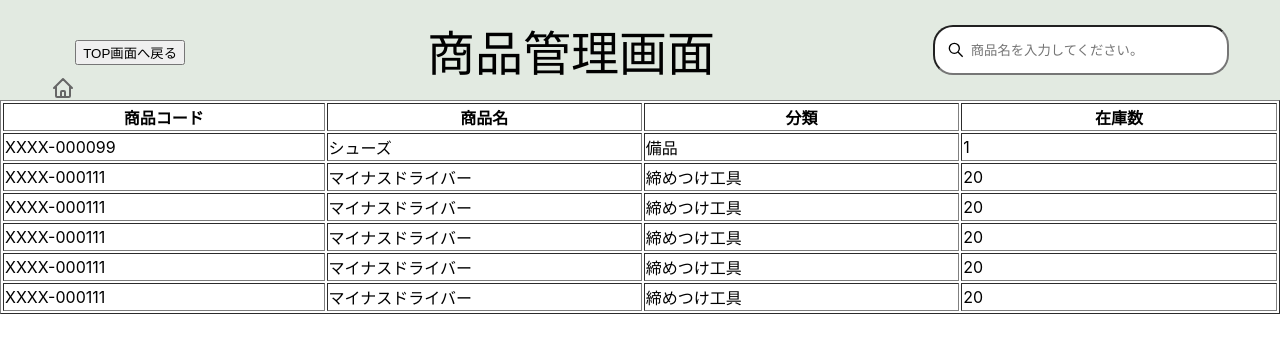
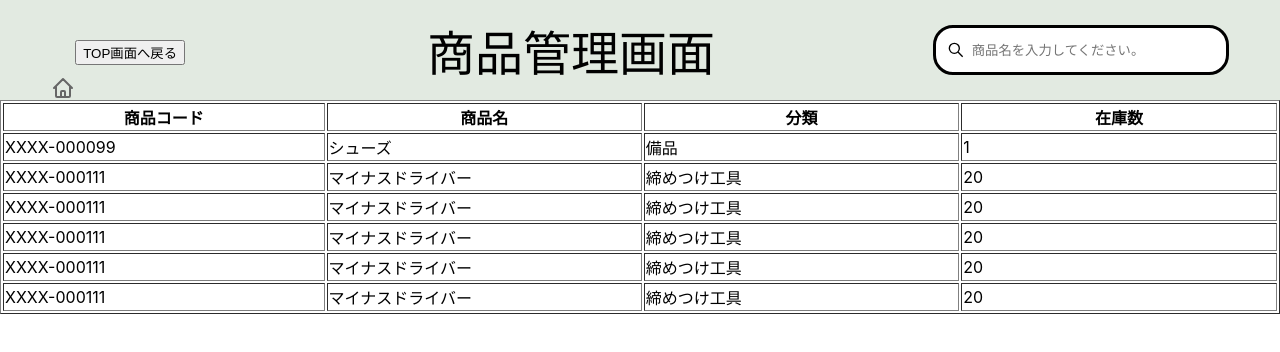
Before and after one commit to furu0202/StockManagementApp, a React (Create React App) app: page /Home in a window 1280 px wide. Shown: the top 352 px of the page. Built offline with nearby package versions, Linux system fonts and the light colour scheme.

Commit message:
検索フォーム外枠の修正

```diff
--- a/src/styles/header.css
+++ b/src/styles/header.css
@@ -45,6 +45,7 @@
 .text {
   padding-left: 36px;
   border-radius: 20px;
+  border: solid;
   width: 296px;
   height: 50px;
 }
```
